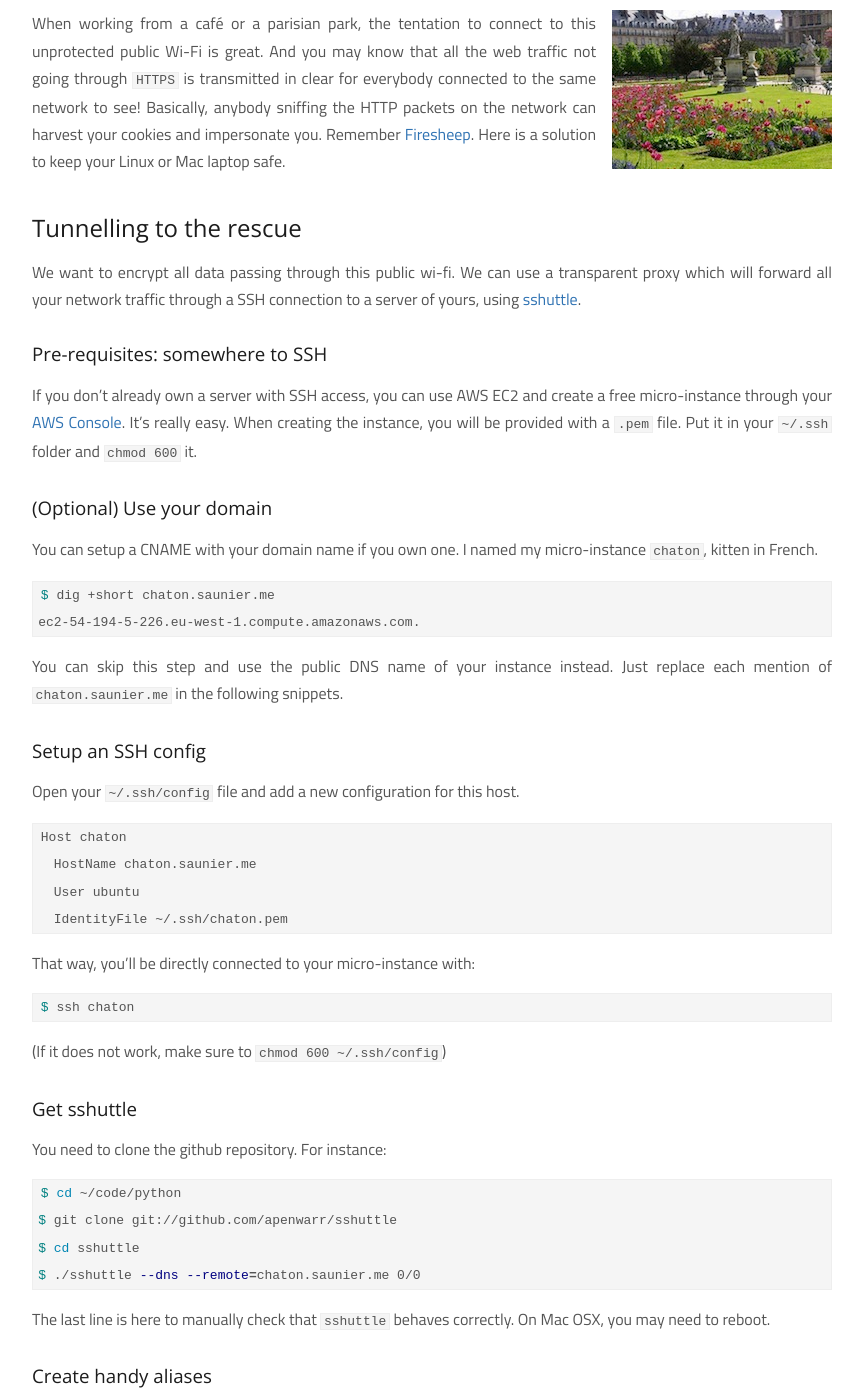
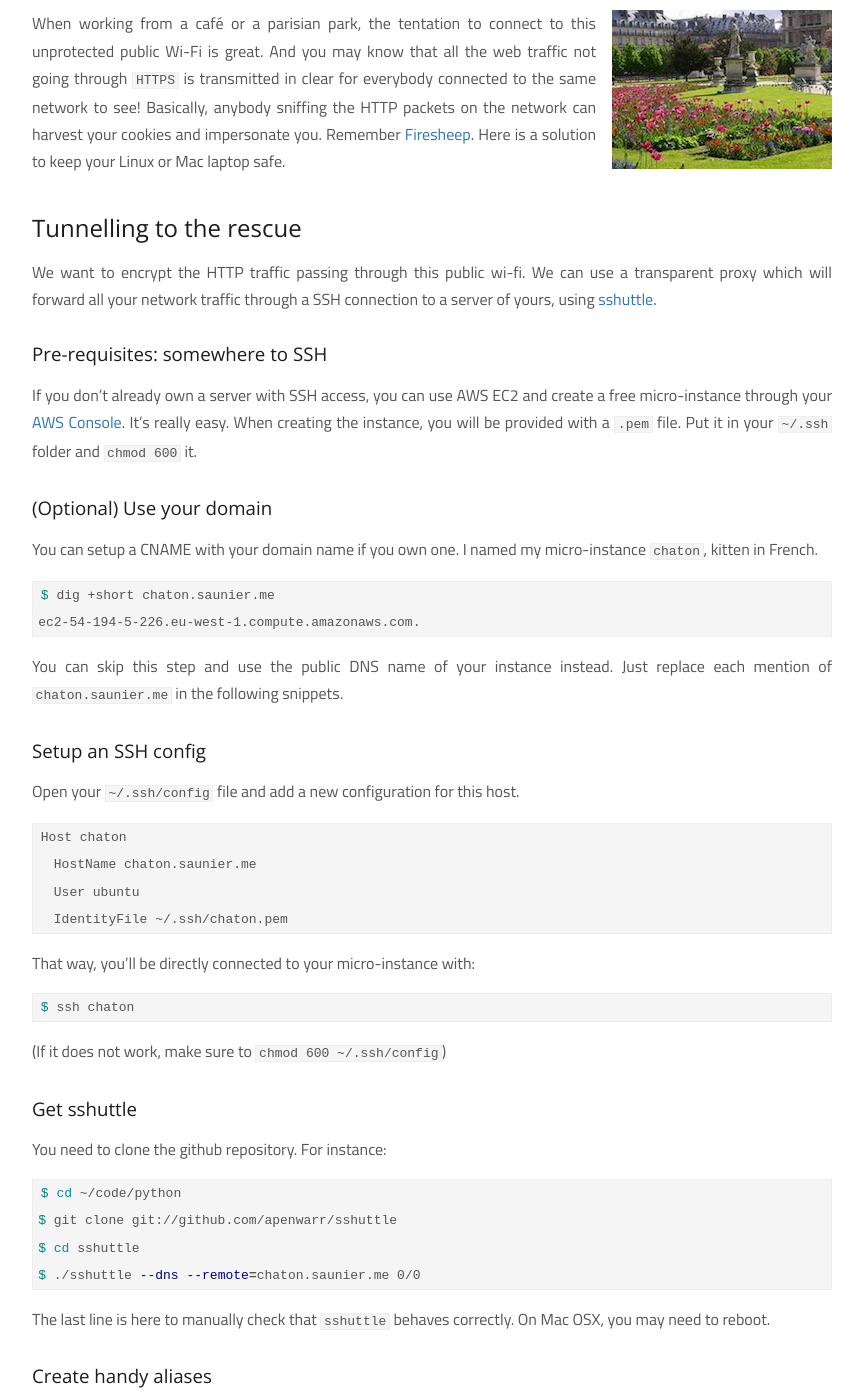
Before and after one commit to ssaunier/ssaunier.github.io, a Jekyll site: the page built from _posts/2013-11-06-stay-safe-on-unencrypted-public-wi-fi-networks.markdown, in a window 1280 px wide and 1400 px high, scrolled down 225 px. Shown: the whole window, without its empty margins (208-1071 px from the left). Built offline with Jekyll 4.4.1, drawn with Linux system fonts in a browser that asks for light colours; comment, search, counter and statistics services are not loaded; some of the changed text lies outside the part shown.

Commit message:
Encrypt HTTP, not all (to be verified?)

```diff
--- a/_posts/2013-11-06-stay-safe-on-unencrypted-public-wi-fi-networks.markdown
+++ b/_posts/2013-11-06-stay-safe-on-unencrypted-public-wi-fi-networks.markdown
@@ -17,7 +17,7 @@ keep your Linux or Mac laptop safe.
 
 ## Tunnelling to the rescue
 
-We want to encrypt all data passing through this public wi-fi. We can use a
+We want to encrypt the HTTP traffic passing through this public wi-fi. We can use a
 transparent proxy which will forward all your network traffic through a SSH
 connection to a server of yours, using [sshuttle](https://github.com/apenwarr/sshuttle).
 
@@ -88,7 +88,7 @@
 
 Don't forget to put your own server in place of `chaton`
 
-### Encrypt all the things!
+### Encrypt your HTTP traffic!
 
 That's it! After sourcing your configuration file, you should be able to run
 
```
